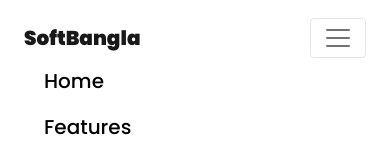
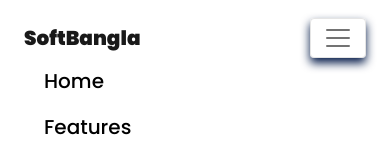
Before and after one commit to MdKaderiKibria/SoftBangla, a plain HTML site: page index.html in a window 390 px wide. Both pictures are taken after a click on the button "Toggle navigation". Shown: the top 160 px of the page. Drawn offline with Linux system fonts and the light colour scheme; a script that the page names is missing.

Commit message:
Update style.css

```diff
--- a/css/style.css
+++ b/css/style.css
@@ -39,8 +39,9 @@ header{
     font-weight: 900;
 }
 .navbar-toggler:focus {
-    outline:none;
-    box-shadow: none;
+    text-decoration: none;
+    outline: 0;
+    box-shadow: 0px 5px 10px #041b49;
 }
 .nav-link{
     font-size: 20px;
```
